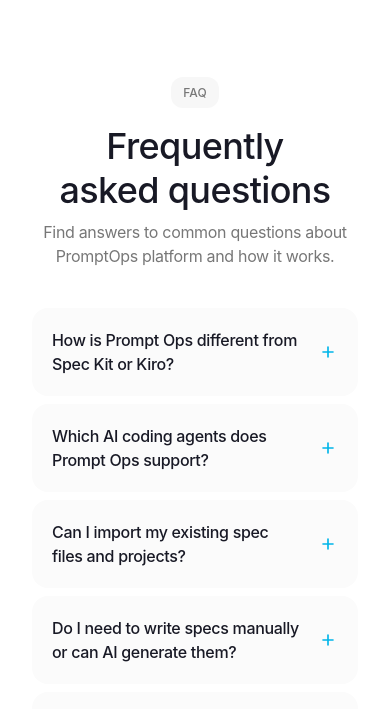
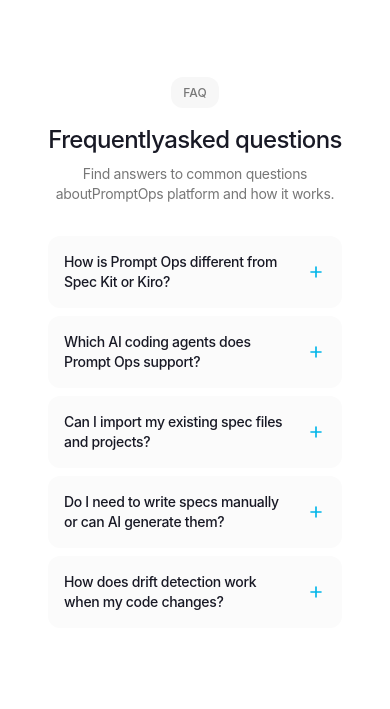
Before and after one commit to sametozkale/meyn, a website: page index.html in a window 390 px wide. Shown: the part 3050-3759 px from the top of the page. Drawn offline with nearby package versions, Linux system fonts and the light colour scheme; no server answers.

Commit message:
Fix FAQ section mobile typography and spacing

```diff
--- a/index.html
+++ b/index.html
@@ -4090,21 +4090,21 @@
     </div>
 
     <!-- Title -->
-    <h2 class="self-stretch text-center text-[#181925] font-open text-[36px] font-medium leading-[44px] tracking-[-0.64px]">
-      Frequently<br/>asked questions
+    <h2 class="self-stretch text-center text-[#181925] font-open text-2xl sm:text-3xl md:text-[36px] font-medium leading-[32px] sm:leading-[40px] md:leading-[44px] tracking-[-0.64px] px-4 sm:px-0">
+      Frequently<br class="hidden sm:block"/>asked questions
     </h2>
 
     <!-- Description -->
-    <p class="self-stretch text-center text-[#777] font-open text-base font-normal leading-6 tracking-[-0.32px] -mt-2">
-      Find answers to common questions about<br>PromptOps platform and how it works.
+    <p class="self-stretch text-center text-[#777] font-open text-sm sm:text-base font-normal leading-5 sm:leading-6 tracking-[-0.32px] -mt-2 px-4 sm:px-0">
+      Find answers to common questions about<br class="hidden sm:block"/>PromptOps platform and how it works.
     </p>
 
     <!-- FAQ Accordion -->
-    <div class="flex flex-col items-start gap-2 w-full max-w-[640px] mt-6">
+    <div class="flex flex-col items-start gap-2 w-full max-w-[640px] mt-4 sm:mt-6 px-4 sm:px-0">
       <!-- FAQ Item 1 -->
       <div class="faq-item w-full">
-        <button class="faq-question flex w-full p-5 justify-between items-center rounded-2xl bg-[#FBFBFB] transition-colors hover:bg-[#F7F7F7]" aria-expanded="false">
-          <span class="text-[#181925] font-open text-base font-medium leading-6 tracking-[-0.32px] text-left max-w-[496px]">
+        <button class="faq-question flex w-full p-4 sm:p-5 justify-between items-center rounded-xl sm:rounded-2xl bg-[#FBFBFB] transition-colors hover:bg-[#F7F7F7]" aria-expanded="false">
+          <span class="text-[#181925] font-open text-sm sm:text-base font-medium leading-5 sm:leading-6 tracking-[-0.32px] text-left max-w-[496px]">
             How is Prompt Ops different from Spec Kit or Kiro?
           </span>
           <svg class="faq-icon w-5 h-5 text-[#181925] transition-transform shrink-0 ml-4" xmlns="http://www.w3.org/2000/svg" width="24" height="24" viewBox="0 0 24 24" fill="none">
@@ -4112,8 +4112,8 @@
             <path d="M12 18V6" stroke="#00B5E9" stroke-width="2" stroke-linecap="round" stroke-linejoin="round"/>
           </svg>
         </button>
-        <div class="faq-answer hidden flex flex-col items-start gap-3 pt-0 px-5 pb-5 rounded-2xl bg-[#FBFBFB]">
-          <p class="text-[#666] font-open text-base font-normal leading-6 tracking-[-0.32px]">
+        <div class="faq-answer hidden flex flex-col items-start gap-3 pt-0 px-4 sm:px-5 pb-4 sm:pb-5 rounded-xl sm:rounded-2xl bg-[#FBFBFB]">
+          <p class="text-[#666] font-open text-sm sm:text-base font-normal leading-5 sm:leading-6 tracking-[-0.32px]">
             Unlike Spec Kit and Kiro which are CLI-based or IDE-integrated tools, Prompt Ops provides a visual dashboard for managing your entire spec-driven workflow. You can see all features, their specs, and progress status at a glance — no terminal commands or file hunting required.
           </p>
         </div>
@@ -4121,8 +4121,8 @@
 
       <!-- FAQ Item 2 -->
       <div class="faq-item w-full">
-        <button class="faq-question flex w-full p-5 justify-between items-center rounded-2xl bg-[#FBFBFB] transition-colors hover:bg-[#F7F7F7]" aria-expanded="false">
-          <span class="text-[#181925] font-open text-base font-medium leading-6 tracking-[-0.32px] text-left max-w-[496px]">
+        <button class="faq-question flex w-full p-4 sm:p-5 justify-between items-center rounded-xl sm:rounded-2xl bg-[#FBFBFB] transition-colors hover:bg-[#F7F7F7]" aria-expanded="false">
+          <span class="text-[#181925] font-open text-sm sm:text-base font-medium leading-5 sm:leading-6 tracking-[-0.32px] text-left max-w-[496px]">
             Which AI coding agents does Prompt Ops support?
           </span>
           <svg class="faq-icon w-5 h-5 text-[#181925] transition-transform shrink-0 ml-4" xmlns="http://www.w3.org/2000/svg" width="24" height="24" viewBox="0 0 24 24" fill="none">
@@ -4130,8 +4130,8 @@
             <path d="M12 18V6" stroke="#00B5E9" stroke-width="2" stroke-linecap="round" stroke-linejoin="round"/>
           </svg>
         </button>
-        <div class="faq-answer hidden flex flex-col items-start gap-3 pt-0 px-5 pb-5 rounded-2xl bg-[#FBFBFB]">
-          <p class="text-[#666] font-open text-base font-normal leading-6 tracking-[-0.32px]">
+        <div class="faq-answer hidden flex flex-col items-start gap-3 pt-0 px-4 sm:px-5 pb-4 sm:pb-5 rounded-xl sm:rounded-2xl bg-[#FBFBFB]">
+          <p class="text-[#666] font-open text-sm sm:text-base font-normal leading-5 sm:leading-6 tracking-[-0.32px]">
             Prompt Ops works with all major AI coding agents including GitHub Copilot, Claude Code, Cursor, Windsurf, Gemini CLI, Amazon Q Developer, and Aider. You can even assign different agents to different features based on your team's preferences.
           </p>
         </div>
@@ -4139,8 +4139,8 @@
 
       <!-- FAQ Item 3 -->
       <div class="faq-item w-full">
-        <button class="faq-question flex w-full p-5 justify-between items-center rounded-2xl bg-[#FBFBFB] transition-colors hover:bg-[#F7F7F7]" aria-expanded="false">
-          <span class="text-[#181925] font-open text-base font-medium leading-6 tracking-[-0.32px] text-left max-w-[496px]">
+        <button class="faq-question flex w-full p-4 sm:p-5 justify-between items-center rounded-xl sm:rounded-2xl bg-[#FBFBFB] transition-colors hover:bg-[#F7F7F7]" aria-expanded="false">
+          <span class="text-[#181925] font-open text-sm sm:text-base font-medium leading-5 sm:leading-6 tracking-[-0.32px] text-left max-w-[496px]">
             Can I import my existing spec files and projects?
           </span>
           <svg class="faq-icon w-5 h-5 text-[#181925] transition-transform shrink-0 ml-4" xmlns="http://www.w3.org/2000/svg" width="24" height="24" viewBox="0 0 24 24" fill="none">
@@ -4148,8 +4148,8 @@
             <path d="M12 18V6" stroke="#00B5E9" stroke-width="2" stroke-linecap="round" stroke-linejoin="round"/>
           </svg>
         </button>
-        <div class="faq-answer hidden flex flex-col items-start gap-3 pt-0 px-5 pb-5 rounded-2xl bg-[#FBFBFB]">
-          <p class="text-[#666] font-open text-base font-normal leading-6 tracking-[-0.32px]">
+        <div class="faq-answer hidden flex flex-col items-start gap-3 pt-0 px-4 sm:px-5 pb-4 sm:pb-5 rounded-xl sm:rounded-2xl bg-[#FBFBFB]">
+          <p class="text-[#666] font-open text-sm sm:text-base font-normal leading-5 sm:leading-6 tracking-[-0.32px]">
             Yes. Prompt Ops supports importing existing Requirements.md, Design.md, and Tasks.md files from your repositories. Simply connect your project folder or Git repo, and Prompt Ops will automatically detect and organize your spec structure.
           </p>
         </div>
@@ -4157,8 +4157,8 @@
 
       <!-- FAQ Item 4 -->
       <div class="faq-item w-full">
-        <button class="faq-question flex w-full p-5 justify-between items-center rounded-2xl bg-[#FBFBFB] transition-colors hover:bg-[#F7F7F7]" aria-expanded="false">
-          <span class="text-[#181925] font-open text-base font-medium leading-6 tracking-[-0.32px] text-left max-w-[496px]">
+        <button class="faq-question flex w-full p-4 sm:p-5 justify-between items-center rounded-xl sm:rounded-2xl bg-[#FBFBFB] transition-colors hover:bg-[#F7F7F7]" aria-expanded="false">
+          <span class="text-[#181925] font-open text-sm sm:text-base font-medium leading-5 sm:leading-6 tracking-[-0.32px] text-left max-w-[496px]">
             Do I need to write specs manually or can AI generate them?
           </span>
           <svg class="faq-icon w-5 h-5 text-[#181925] transition-transform shrink-0 ml-4" xmlns="http://www.w3.org/2000/svg" width="24" height="24" viewBox="0 0 24 24" fill="none">
@@ -4166,8 +4166,8 @@
             <path d="M12 18V6" stroke="#00B5E9" stroke-width="2" stroke-linecap="round" stroke-linejoin="round"/>
           </svg>
         </button>
-        <div class="faq-answer hidden flex flex-col items-start gap-3 pt-0 px-5 pb-5 rounded-2xl bg-[#FBFBFB]">
-          <p class="text-[#666] font-open text-base font-normal leading-6 tracking-[-0.32px]">
+        <div class="faq-answer hidden flex flex-col items-start gap-3 pt-0 px-4 sm:px-5 pb-4 sm:pb-5 rounded-xl sm:rounded-2xl bg-[#FBFBFB]">
+          <p class="text-[#666] font-open text-sm sm:text-base font-normal leading-5 sm:leading-6 tracking-[-0.32px]">
             Both. You can write specs manually, use the natural language command bar to edit specs conversationally, or let AI generate initial drafts from your feature descriptions. Prompt Ops also provides templates to accelerate spec creation.
           </p>
         </div>
@@ -4175,8 +4175,8 @@
 
       <!-- FAQ Item 5 -->
       <div class="faq-item w-full">
-        <button class="faq-question flex w-full p-5 justify-between items-center rounded-2xl bg-[#FBFBFB] transition-colors hover:bg-[#F7F7F7]" aria-expanded="false">
-          <span class="text-[#181925] font-open text-base font-medium leading-6 tracking-[-0.32px] text-left max-w-[496px]">
+        <button class="faq-question flex w-full p-4 sm:p-5 justify-between items-center rounded-xl sm:rounded-2xl bg-[#FBFBFB] transition-colors hover:bg-[#F7F7F7]" aria-expanded="false">
+          <span class="text-[#181925] font-open text-sm sm:text-base font-medium leading-5 sm:leading-6 tracking-[-0.32px] text-left max-w-[496px]">
             How does drift detection work when my code changes?
           </span>
           <svg class="faq-icon w-5 h-5 text-[#181925] transition-transform shrink-0 ml-4" xmlns="http://www.w3.org/2000/svg" width="24" height="24" viewBox="0 0 24 24" fill="none">
@@ -4184,8 +4184,8 @@
             <path d="M12 18V6" stroke="#00B5E9" stroke-width="2" stroke-linecap="round" stroke-linejoin="round"/>
           </svg>
         </button>
-        <div class="faq-answer hidden flex flex-col items-start gap-3 pt-0 px-5 pb-5 rounded-2xl bg-[#FBFBFB]">
-          <p class="text-[#666] font-open text-base font-normal leading-6 tracking-[-0.32px]">
+        <div class="faq-answer hidden flex flex-col items-start gap-3 pt-0 px-4 sm:px-5 pb-4 sm:pb-5 rounded-xl sm:rounded-2xl bg-[#FBFBFB]">
+          <p class="text-[#666] font-open text-sm sm:text-base font-normal leading-5 sm:leading-6 tracking-[-0.32px]">
             Prompt Ops monitors your codebase and compares it against your specifications. When the implementation diverges from the spec — whether from manual edits, AI-generated additions, or scope creep — you'll receive alerts highlighting exactly what drifted and where.
           </p>
         </div>
```
